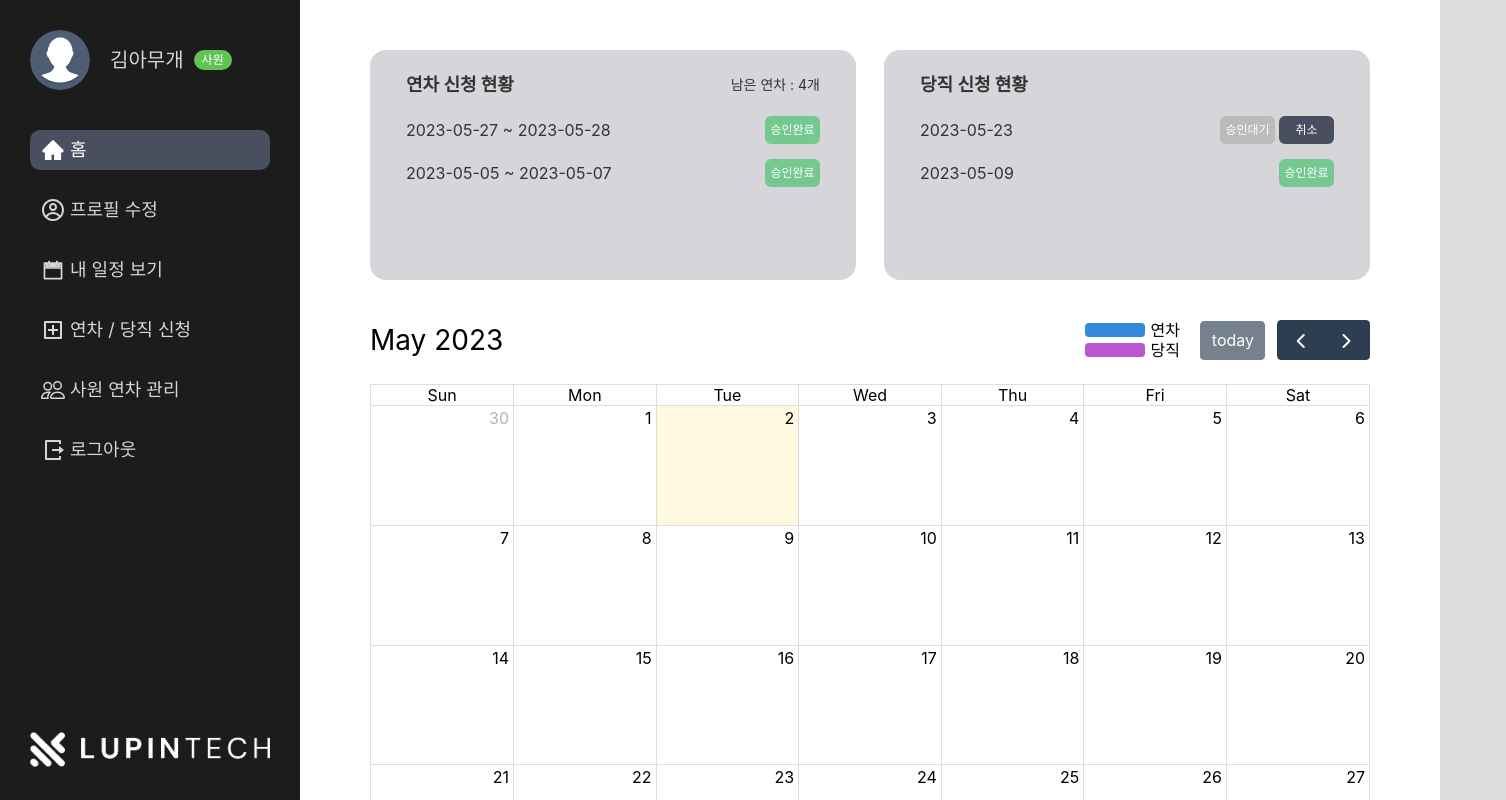
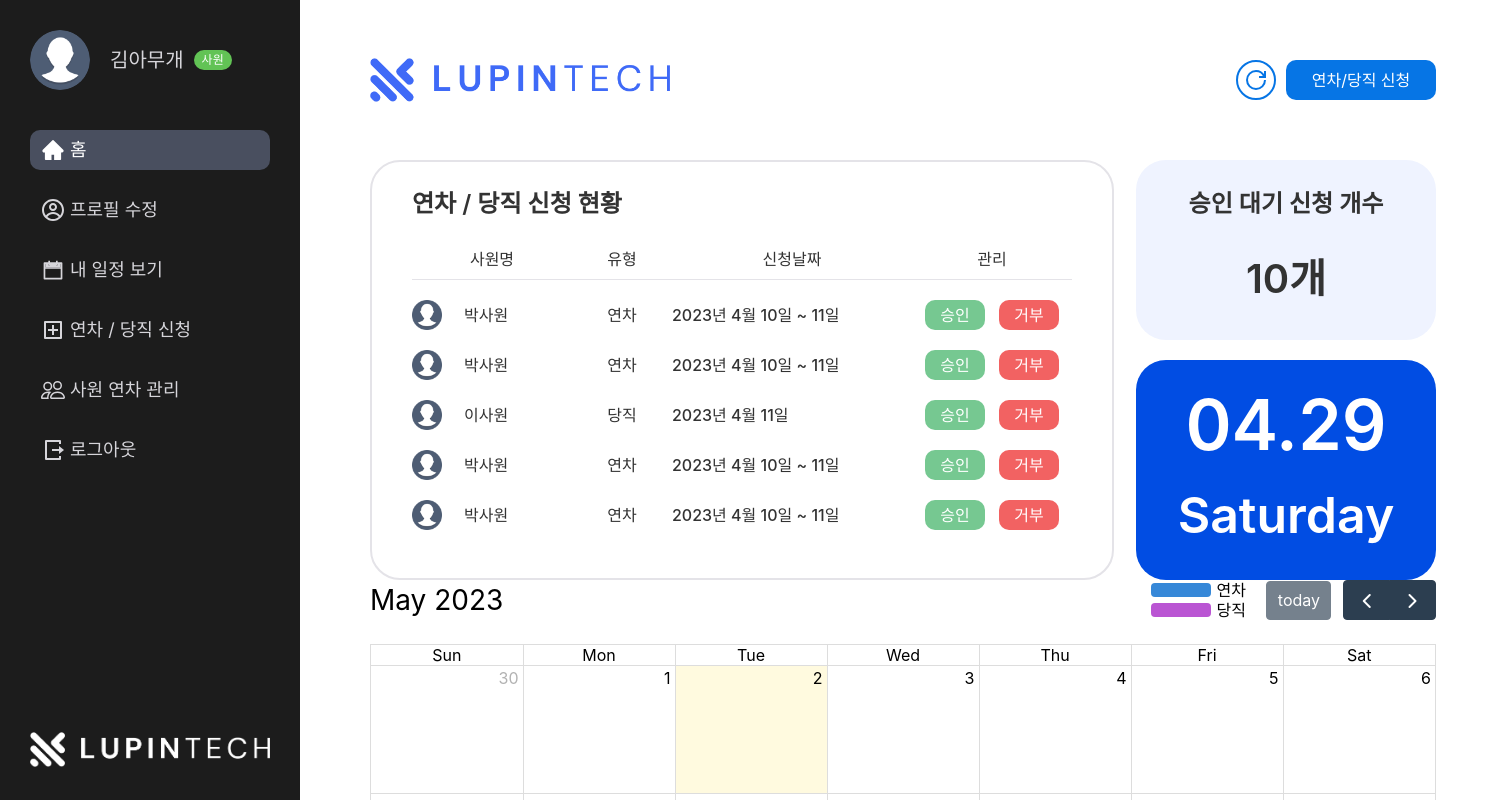
Before and after one commit to MiniTeam-5/MiniProject-FE, a React (Vite) app: page / in a window 1280 px wide. Shown: the top 800 px of the page, 1506 px wide, since content can reach past the window. Built offline with nearby package versions, Linux system fonts and the light colour scheme; no server answers; a web font is replaced by a local one.

Commit message:
✨ header, admin 연결

```diff
--- a/src/pages/HomePage/index.tsx
+++ b/src/pages/HomePage/index.tsx
@@ -1,13 +1,16 @@
+import Header from '../../components/common/Header';
 import UserMain from '../../components/UserMainPage';
 import ScheduleCalendar from '../../components/common/ScheduleCalendar';
+import Admin from './admin';
 import temp from '../../mockup/user_login.json';
 
 function HomePage() {
-  const user = temp.data[0].role;
+  const user = temp.data[1].role;
 
   return (
     <div>
-      {user === 'USER' ? <UserMain /> : <>관리자 메인</>}
+      <Header />
+      {user === 'USER' ? <UserMain /> : <Admin />}
       <ScheduleCalendar />
     </div>
   );
```
